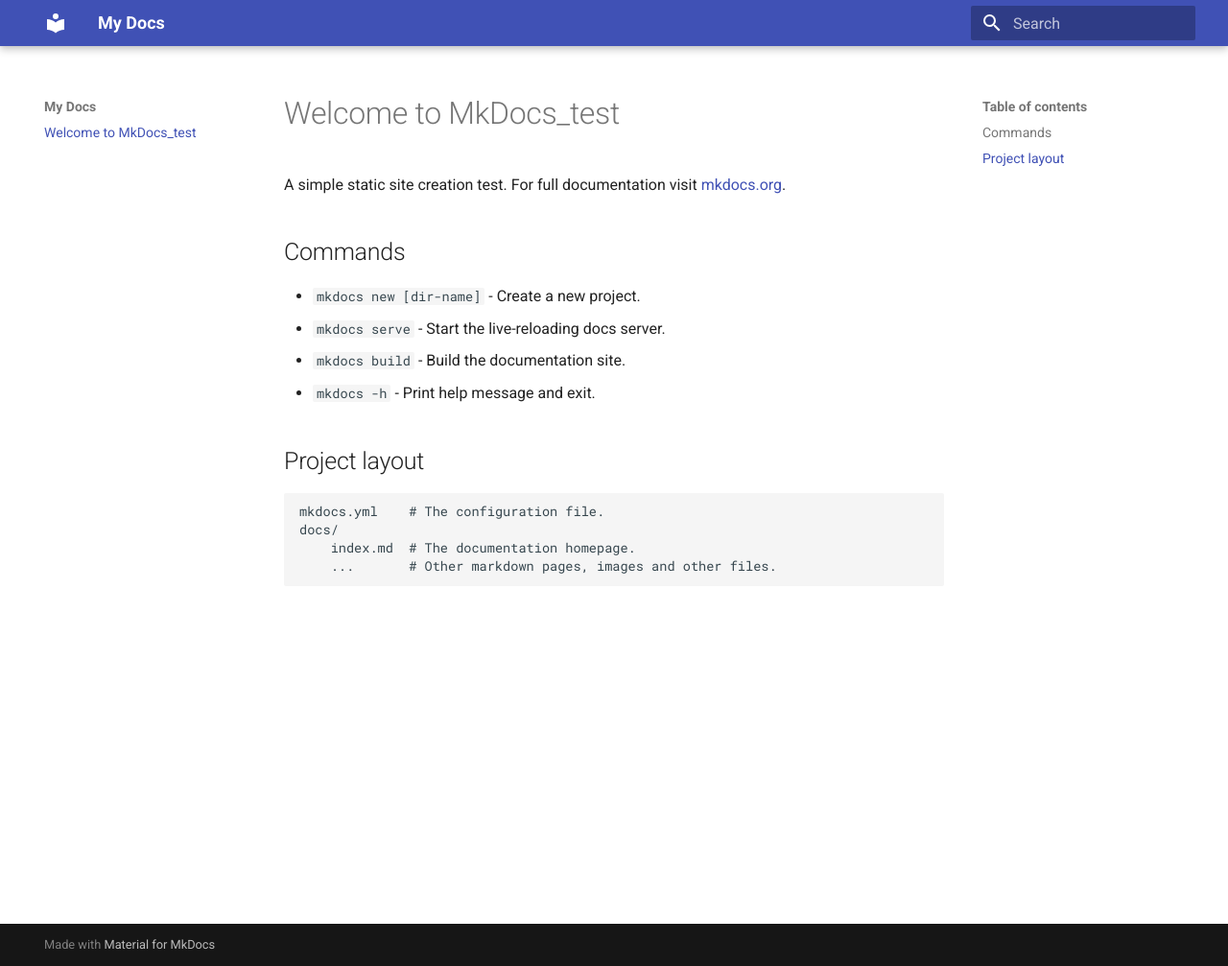
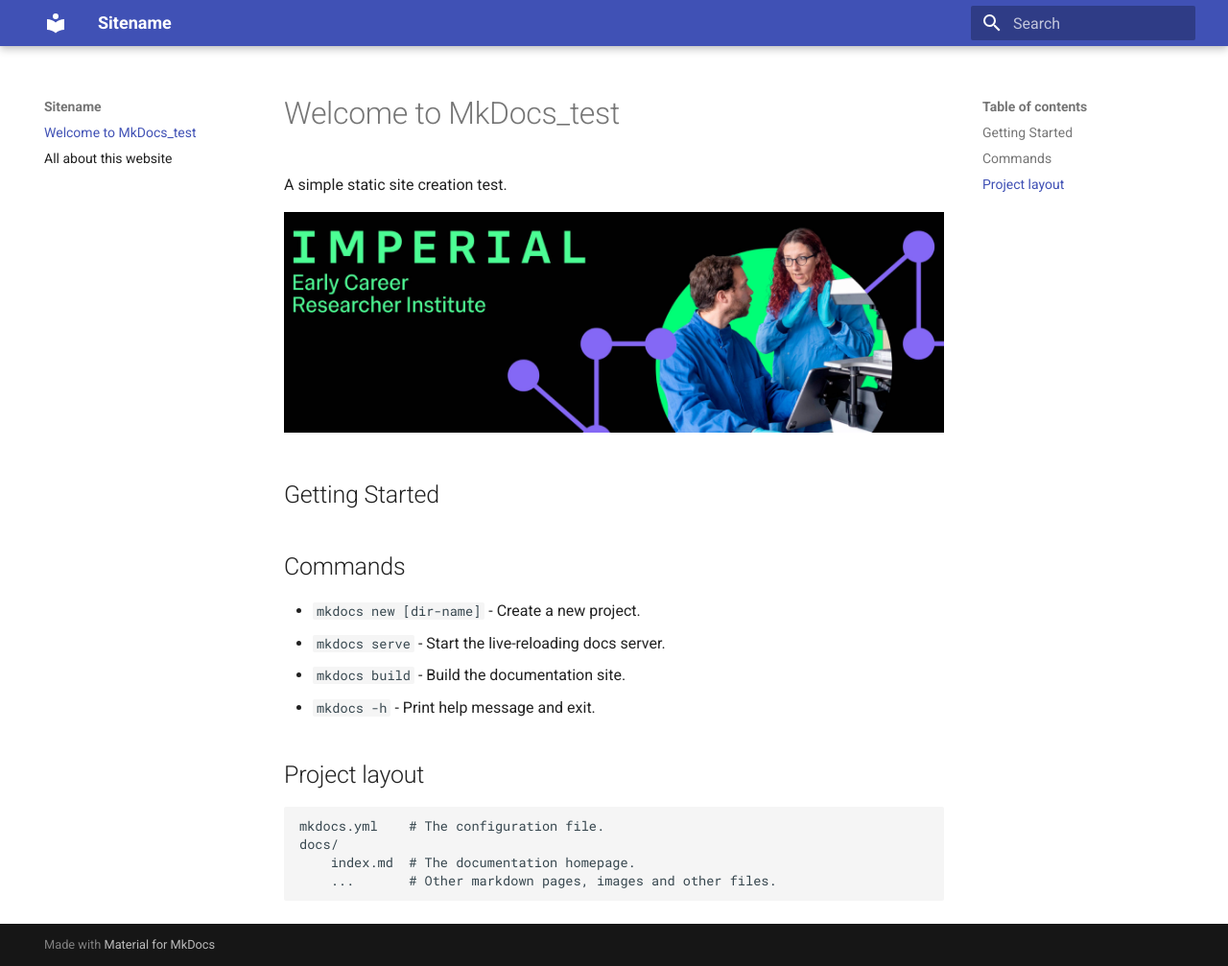
Before and after one commit to ylykoudis/RCDS_static_site_test, an MkDocs documentation site: the page built from docs/index.md, in a window 1280 px wide and 1007 px high. Shown: the whole window at 96% size. Built offline with MkDocs 1.6.1 and Material for MkDocs 9.7.7, drawn with Linux system fonts in a browser that asks for light colours; nearby versions of some CDN libraries; library files that are not in the unit come from our copies.

Commit message:
feat: Math and about subpage test

```diff
--- /dev/null
+++ b/docs/about.md
@@ -0,0 +1,12 @@
+# All about this website
+
+
+
+## Math test
+\[
+\cos x=\sum_{k=0}^{\infty}\frac{(-1)^k}{(2k)!}x^{2k}
+\]
+
+
+!!!note
+    lol
--- a/docs/index.md
+++ b/docs/index.md
@@ -1,7 +1,9 @@
 # Welcome to MkDocs_test
 
 A simple static site creation test.
-For full documentation visit [mkdocs.org](https://www.mkdocs.org).
+
+![ECRI Banner](assets/ecri-banner.png)
+## Getting Started
 
 ## Commands
 
--- a/mkdocs.yml
+++ b/mkdocs.yml
@@ -1,2 +1,17 @@
-site_name: My Docs
+site_name: Sitename
 theme: material
+
+markdown_extensions:
+  - admonition
+  - pymdownx.details
+  - pymdownx.superfences
+  - pymdownx.arithmatex:
+      generic: true
+
+extra_javascript:
+  - javascripts/katex.js
+  - https://unpkg.com/katex@0/dist/katex.min.js
+  - https://unpkg.com/katex@0/dist/contrib/auto-render.min.js
+
+extra_css:
+  - https://unpkg.com/katex@0/dist/katex.min.css
```
